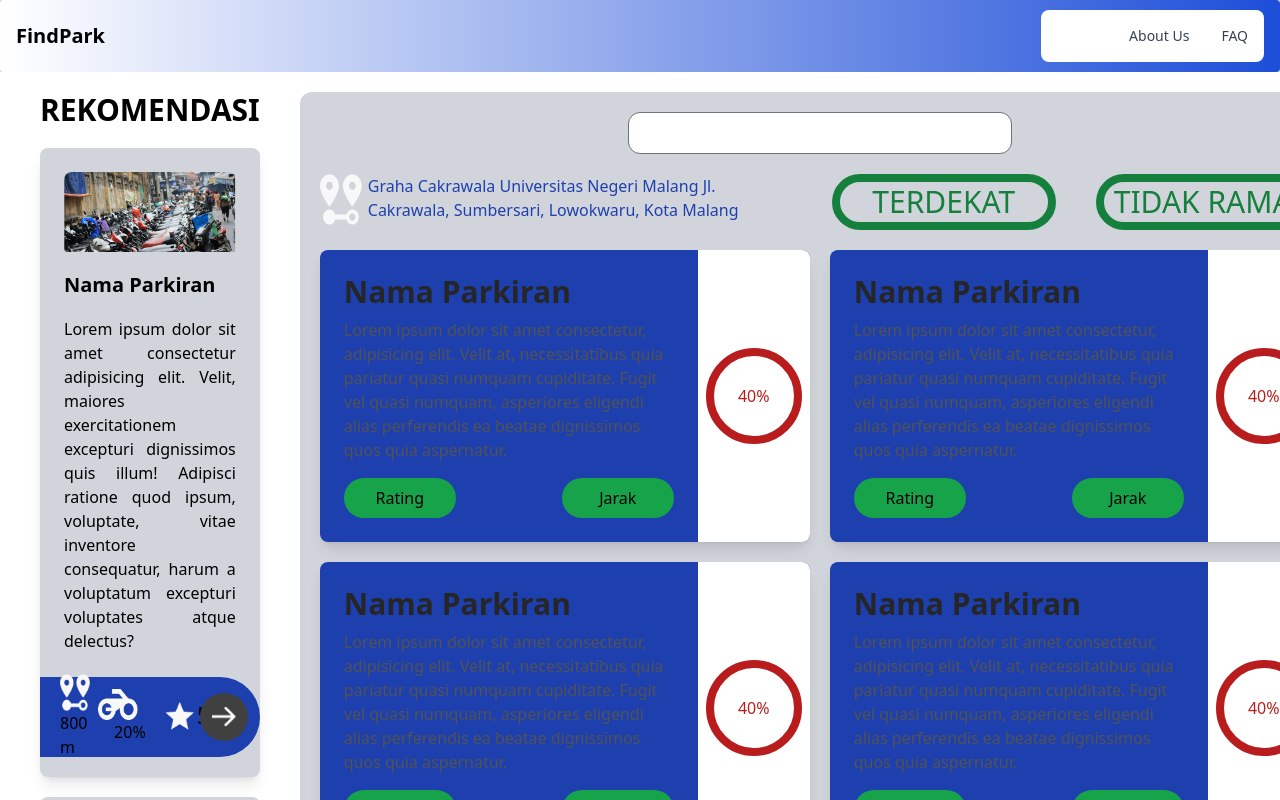
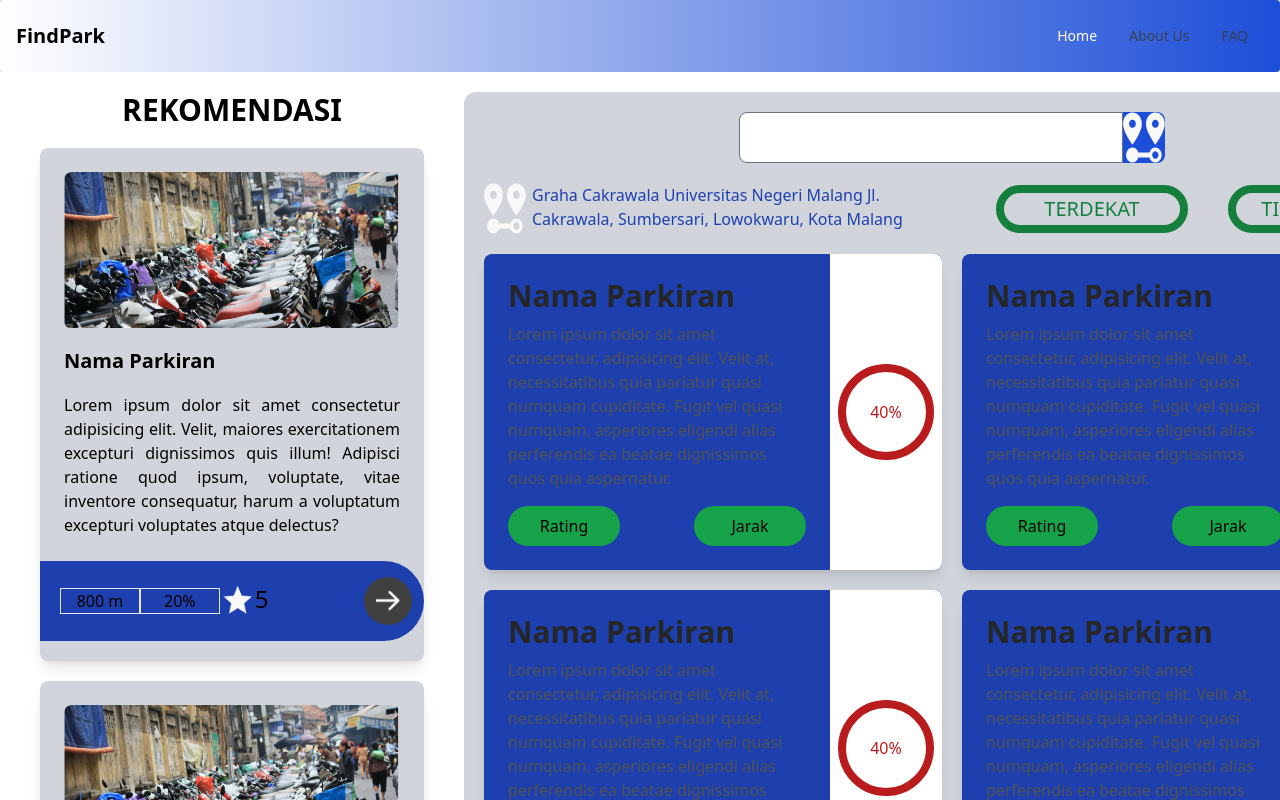
Before and after one commit to ahmadadi1415/nextfindpark, a Next.js app: page /users/home in a window 1280 px wide. Shown: the top 800 px of the page. Built offline with nearby package versions, Linux system fonts and the light colour scheme; no server answers.

Commit message:
Minor Update
hm

```diff
--- a/src/components/navbar.tsx
+++ b/src/components/navbar.tsx
@@ -29,7 +29,7 @@ export function Navbar() {
           </svg>
         </button>
         <div className="hidden w-full md:block md:w-auto" id="navbar-default">
-          <ul className="flex flex-col p-4 mt-4 border border-gray-100 rounded-lg bg-gray-50 md:flex-row md:space-x-8 md:mt-0 md:text-sm md:font-medium md:border-0 md:bg-white dark:bg-gray-800 md:dark:bg-gray-600 dark:border-gray-700">
+          <ul className="flex flex-col p-4 mt-4 border border-gray-100 rounded-lg  md:flex-row md:space-x-8 md:mt-0 md:text-sm md:font-medium md:border-0  dark:border-gray-700">
             <li>
               <a href="#" className="block py-2 pl-3 pr-4 text-white bg-blue-700 rounded md:bg-transparent md:text-green md:p-0 dark:text-white" aria-current="page">
                 Home
--- a/src/components/navbarparkir.tsx
+++ b/src/components/navbarparkir.tsx
@@ -5,11 +5,6 @@ export function Navbarparkir() {
     <nav className="bg-blue-800">
       <div className="">
         <div className="flex text-5xl pt-5 px-5">
-          <div className="text-center">
-            <button>
-              <a href="">V</a>
-            </button>
-          </div>
           <div className="px-10">
             <h1>@namaparkiran</h1>
           </div>
--- a/src/components/recomcard.tsx
+++ b/src/components/recomcard.tsx
@@ -19,13 +19,11 @@ export function Recomcard() {
             </p>
           </div>
           <div className="flex mb-5 max-w-lg px-5 h-20 rounded-r-full justify-items-center items-center bg-blue-800 pr-3">
-            <div className="container">
-              <Image className="" src="/lokasi.png" alt="" width={30} height={30} />
-              <p className="">800 m</p>
+            <div className="container border w-48 h-15">
+              <p className="flex justify-center">800 m</p>
             </div>
-            <div className="container">
-              <Image className="" src="/motor1.png" alt="" width={40} height={40} />
-              <p className="px-4">20%</p>
+            <div className="container border w-48 h-15">
+              <p className="flex justify-center">20%</p>
             </div>
             <div className="container flex text-2xl">
               <Image className="" src="/star.png" alt="" width={35} height={35} />
--- a/src/pages/users/home.tsx
+++ b/src/pages/users/home.tsx
@@ -29,8 +29,11 @@ export default function Home() {
             <div className="container pl-10">
               <div className=" bg-gray-300 rounded-xl">
                 <div className="flex justify-center py-5">
-                  <div>
-                    <input type="text" className="w-96 rounded-xl" />
+                  <div className="flex text-black">
+                    <input type="text" className="w-96 rounded-l-lg" />
+                    <button className="bg-blue-700 rounded-r-lg">
+                      <img src="/lokasi.png" alt="" />
+                    </button>
                   </div>
                 </div>
                 <div className="flex px-5 text-blue-800">
@@ -41,11 +44,11 @@ export default function Home() {
                     <p>Graha Cakrawala Universitas Negeri Malang Jl. Cakrawala, Sumbersari, Lowokwaru, Kota Malang</p>
                   </div>
                   <div className="flex items-center text-green-700 pl-20">
-                    <div className="text-3xl">
-                      <button className="border-8 border-green-700 w-56 h-14 rounded-full">TERDEKAT</button>
+                    <div className="text-xl">
+                      <button className="border-8 border-green-700 w-48 h-12 rounded-full">TERDEKAT</button>
                     </div>
-                    <div className="text-3xl pl-10">
-                      <button className="border-8 border-green-700 w-56 h-14 rounded-full">TIDAK RAMAI</button>
+                    <div className="text-xl pl-10">
+                      <button className="border-8 border-green-700 w-48 h-12 rounded-full">TIDAK RAMAI</button>
                     </div>
                   </div>
                 </div>
```
